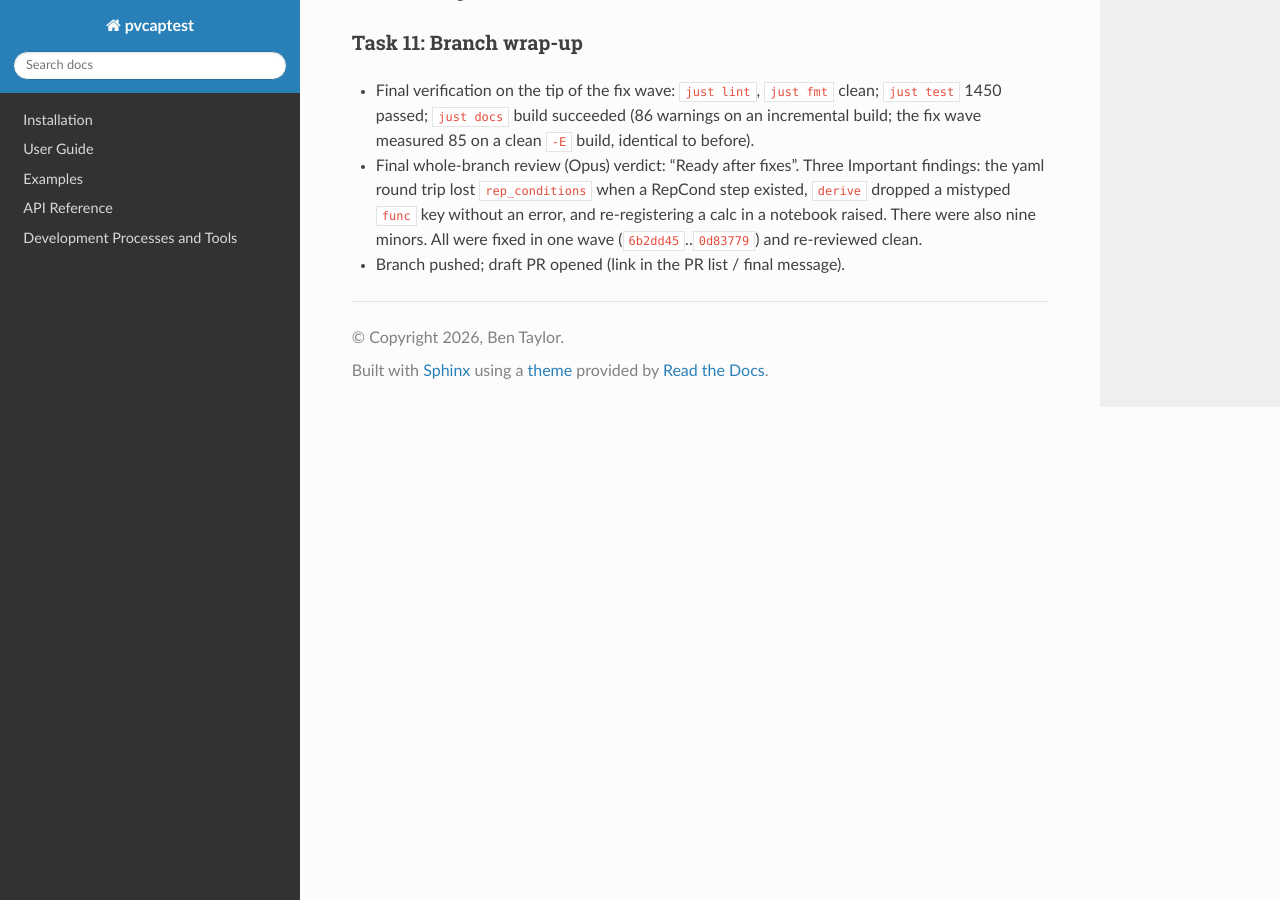
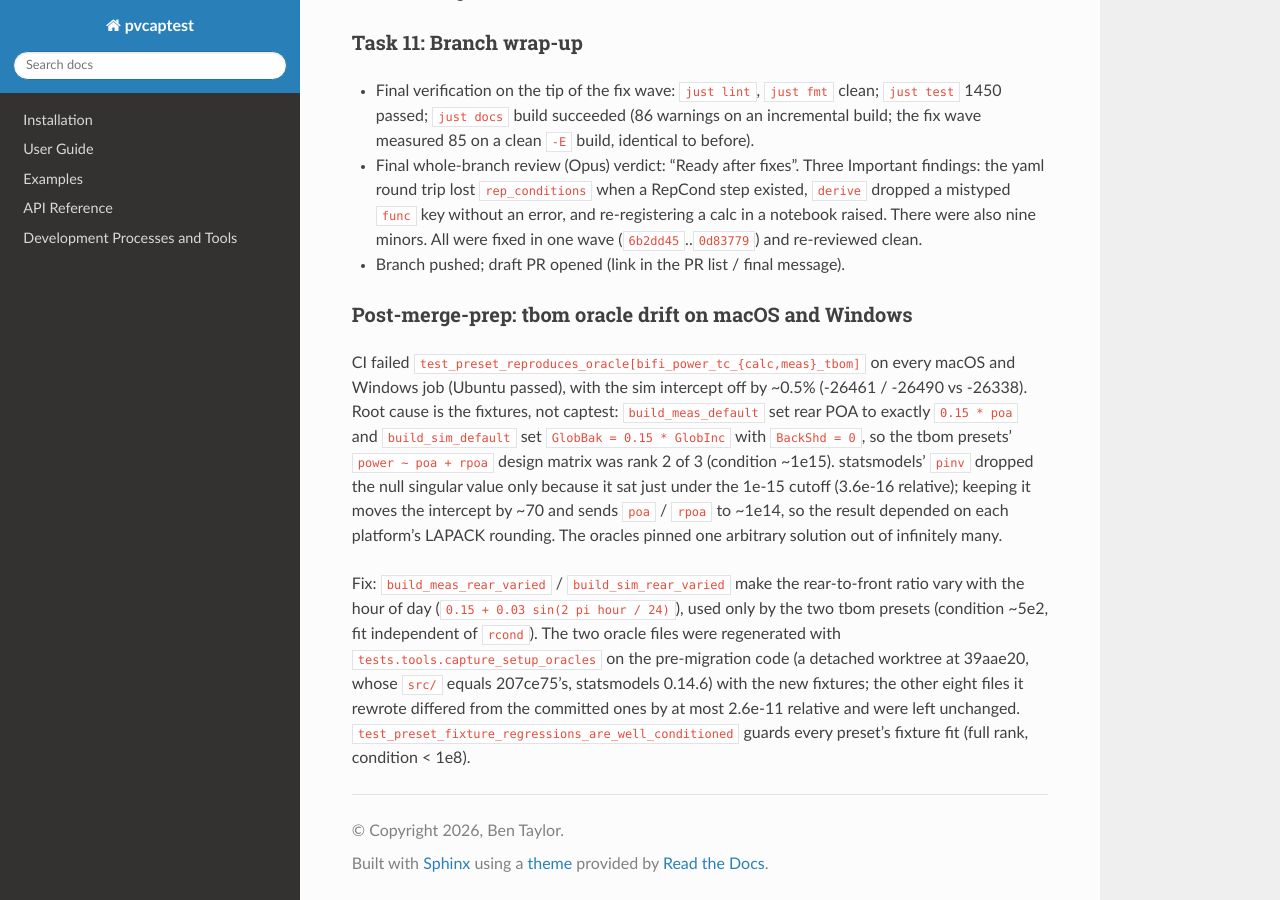
Before and after one commit to pvcaptest/pvcaptest, a Sphinx documentation site: the page built from docs/superpowers/notes/2026-09-24-implementation-log.md, in a window 1280 px wide and 900 px high, scrolled down 18655 px. Built offline with Sphinx 7.4.7 and the Read the Docs theme 3.1.0, drawn with Linux system fonts in a browser that asks for light colours.

Commit message:
test: well-posed tbom fixtures; regenerate their oracles on pre-migration code
The bifi_power_tc_{calc,meas}_tbom oracles drifted on macOS and Windows: the
fixtures made rear POA an exact multiple of front POA (0.15x on both sides),
so `power ~ poa + rpoa` was rank-deficient (condition ~1e15) and statsmodels'
pinv returned whichever solution each platform's LAPACK rounding selected.

- build_meas_rear_varied / build_sim_rear_varied: rear-to-front ratio varies
  with the hour of day; used by the two tbom presets only (condition ~5e2).
- Regenerate those two oracle files with capture_setup_oracles on the
  pre-migration src (39aae20), so they still mean "same numbers as the old
  code"; the other eight oracles are unchanged.
- test_preset_fixture_regressions_are_well_conditioned guards every preset.
- Implementation-log entry with the investigation.

Co-Authored-By: Claude Opus 5.5 (1M context) <noreply@anthropic.com>
Claude-Session: https://claude.ai/code/session_01GPiwMUvD9fmh28LnWYnes3

```diff
--- a/docs/superpowers/notes/2026-09-24-implementation-log.md
+++ b/docs/superpowers/notes/2026-09-24-implementation-log.md
@@ -796,3 +796,27 @@ Branch: `reg-cols-serialization`
   raised. There were also nine minors. All were fixed in one wave (`6b2dd45`..`0d83779`)
   and re-reviewed clean.
 - Branch pushed; draft PR opened (link in the PR list / final message).
+
+### Post-merge-prep: tbom oracle drift on macOS and Windows
+
+CI failed `test_preset_reproduces_oracle[bifi_power_tc_{calc,meas}_tbom]` on
+every macOS and Windows job (Ubuntu passed), with the sim intercept off by
+~0.5% (-26461 / -26490 vs -26338). Root cause is the fixtures, not captest:
+`build_meas_default` set rear POA to exactly `0.15 * poa` and
+`build_sim_default` set `GlobBak = 0.15 * GlobInc` with `BackShd = 0`, so the
+tbom presets' `power ~ poa + rpoa` design matrix was rank 2 of 3
+(condition ~1e15). statsmodels' `pinv` dropped the null singular value only
+because it sat just under the 1e-15 cutoff (3.6e-16 relative); keeping it
+moves the intercept by ~70 and sends `poa` / `rpoa` to ~1e14, so the result
+depended on each platform's LAPACK rounding. The oracles pinned one
+arbitrary solution out of infinitely many.
+
+Fix: `build_meas_rear_varied` / `build_sim_rear_varied` make the rear-to-front
+ratio vary with the hour of day (`0.15 + 0.03 sin(2 pi hour / 24)`), used only
+by the two tbom presets (condition ~5e2, fit independent of `rcond`). The two
+oracle files were regenerated with `tests.tools.capture_setup_oracles` on the
+pre-migration code (a detached worktree at 39aae20, whose `src/` equals
+207ce75's, statsmodels 0.14.6) with the new fixtures; the other eight files it
+rewrote differed from the committed ones by at most 2.6e-11 relative and were
+left unchanged. `test_preset_fixture_regressions_are_well_conditioned` guards
+every preset's fixture fit (full rank, condition < 1e8).
```
Also changed, not shown: 4 other files.
